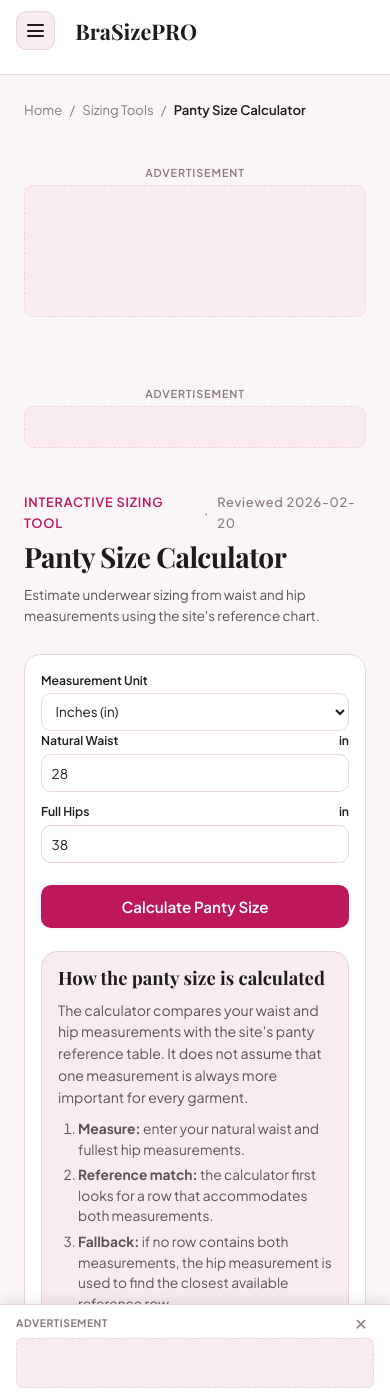
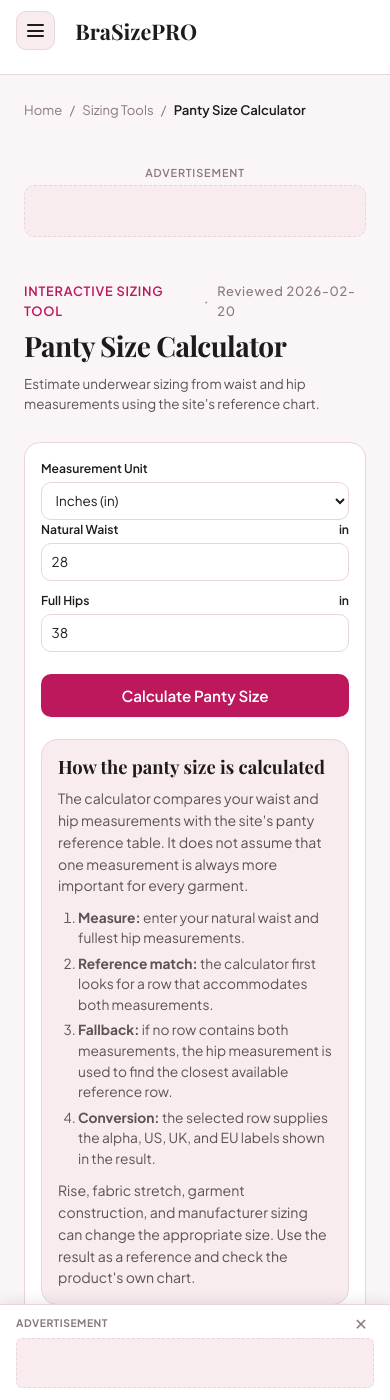
Before and after one commit to sharpedge74-cmyk/Bra-Size-Pro, a Jekyll site: the page built from panty-size-calculator.html, in a window 390 px wide and 1400 px high. Built offline with Jekyll 4.4.1, drawn with Linux system fonts in a browser that asks for light colours; some web fonts are replaced.

Commit message:
Switch calculator top ad to mobile creative on mobile

```diff
--- a/_sass/_ads.scss
+++ b/_sass/_ads.scss
@@ -228,3 +228,31 @@
     width: 100%;
   }
 }
+
+
+.mobile-tool-top-ad { display: none; }
+
+@media (max-width: 767px) {
+  .desktop-tool-top-ad { display: none; }
+  .mobile-tool-top-ad { display: block; }
+
+  .mobile-tool-top-ad .ad-content-box {
+    max-width: 100%;
+    padding: 0;
+  }
+
+  .mobile-tool-top-ad .ad-network-slot {
+    width: 100%;
+    min-height: 50px;
+  }
+
+  .mobile-tool-top-ad .ad-network-slot iframe {
+    display: block;
+    max-width: 100%;
+    width: 100%;
+  }
+}
+
+@media (min-width: 768px) {
+  .mobile-tool-top-ad { display: none; }
+}
```
